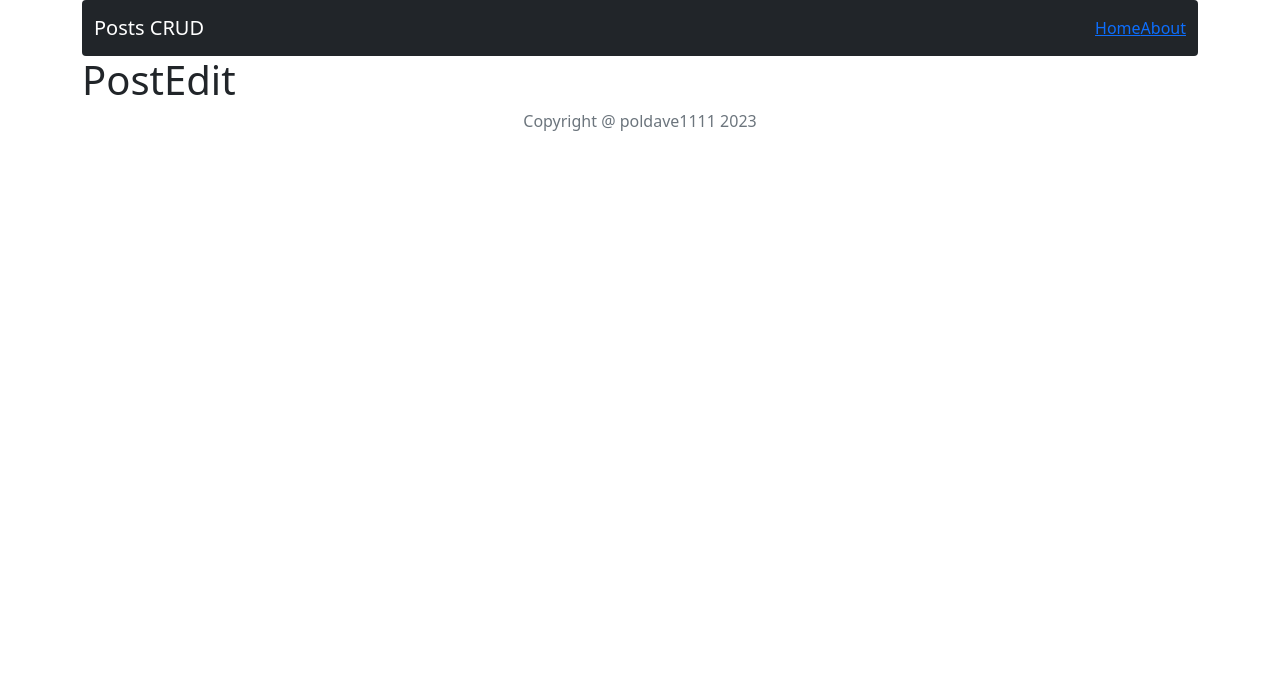
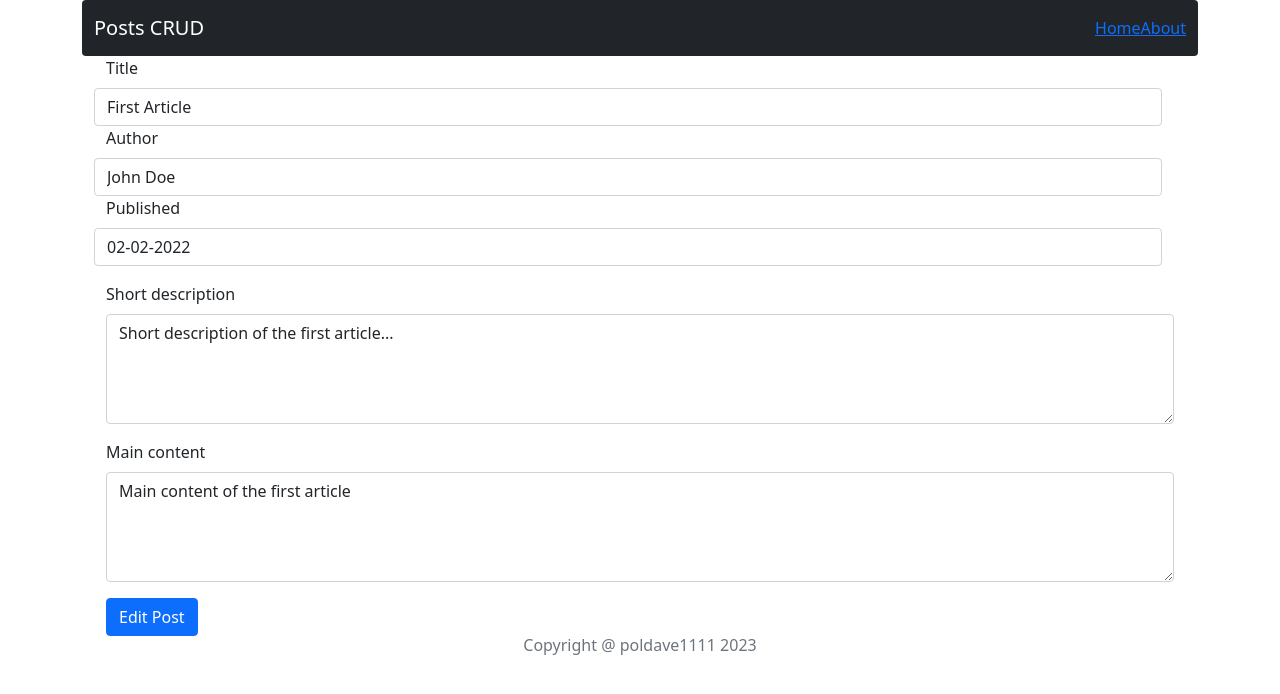
Before and after one commit to poldave111/crud-posts, a React (Create React App) app: page /post/edit/1 in a window 1280 px wide. Shown: the top 694 px of the page. Built offline with nearby package versions, Linux system fonts and the light colour scheme.

Commit message:
Add edit functionality

```diff
--- a/src/App.js
+++ b/src/App.js
@@ -4,7 +4,7 @@ import Post from './components/pages/Post/Post';
 import About from './components/pages/About/About';
 import NotFound from './components/pages/NotFound/NotFound';
 import PostAdd from './components/features/PostAdd/PostAdd';
-import PostEdit from './components/features/PostEdit/PostEdit';
+import EditPostForm from './components/pages/EditPostForm/EditPostForm';
 import Header from './components/views/Header/Header';
 import Container from 'react-bootstrap/Container';
 import Footer from './components/views/Footer/Footer';
@@ -18,7 +18,7 @@ function App() {
           <Route path="/" element={<Posts />} />
           <Route path="/post/:id" element={<Post />} />
           <Route path="/post/add" element={<PostAdd />} />
-          <Route path="/post/edit/:id" element={<PostEdit />} />
+          <Route path="/post/edit/:id" element={<EditPostForm />} />
           <Route path="/post/about" element={<About />} />
           <Route path="*" element={<NotFound />} />
         </Routes>
--- a/src/components/common/AddPostForm/AddPostForm.js
+++ /dev/null
@@ -1,83 +0,0 @@
-import React, {useState, useEffect} from 'react';
-import { Form, Container, Row, Col, Button } from 'react-bootstrap';
-import { useSelector, useDispatch} from "react-redux";
-import shortid from 'shortid';
-import { addPost } from '../../../redux/postsRedux';
-import { useNavigate } from 'react-router-dom';
-
-const AddPostForm = props => {
-    const dispatch = useDispatch();
-    const navigate = useNavigate();
-    // State to hold form data
-    const [formData, setFormData] = useState({
-        title: '',
-        author: '',
-        publishedDate: '',
-        shortDescription: '',
-        content: '',
-    });
-
-    const handleChange = (e) => {
-        // const key = e.target.name;
-        // const value = e.target.value;
-        const {name, value} = e.target;
-        setFormData({...formData, [name]: value });
-    }
-
-    useEffect(() => {
-        console.log(formData)
-    }
-    ,[formData]);
-
-    const handleSubmit = (e) => {
-        e.preventDefault();
-        console.log('target', e.target);
-        dispatch(addPost({...formData, id: shortid()}));
-        navigate("/");
-    }
-
-    return (
-        <Container>
-            <Form onSubmit={handleSubmit}>
-                {/* Single-line fields */}
-                <Row className="mb-3">
-                    <Form.Group as={Row} controlId="field1">
-                        <Form.Label>Title</Form.Label>
-                        <Form.Control type="text" placeholder="Enter title" name="title" onChange={handleChange} />
-                    </Form.Group>
-
-                    <Form.Group as={Row} controlId="field2">
-                        <Form.Label>Author</Form.Label>
-                        <Form.Control type="text" placeholder="Enter author" name="author" onChange={handleChange} />
-                    </Form.Group>
-
-                    <Form.Group as={Row} controlId="field3">
-                        <Form.Label>Published</Form.Label>
-                        <Form.Control type="text" placeholder="Enter date" name="publishedDate" onChange={handleChange} />
-                    </Form.Group>
-                </Row>
-
-                {/* Larger fields */}
-                <Row className="mb-3">
-                    <Form.Group as={Col} controlId="largerField1">
-                        <Form.Label>Short description</Form.Label>
-                        <Form.Control as="textarea" rows={4} placeholder="Leave a comment here" name="shortDescription" onChange={handleChange} />
-                    </Form.Group>
-                </Row>
-
-                <Row className="mb-3">
-                    <Form.Group as={Col} controlId="largerField2">
-                        <Form.Label>Main content</Form.Label>
-                        <Form.Control as="textarea" rows={4} placeholder="Leave a comment here" name="content" onChange={handleChange} />
-                    </Form.Group>
-                </Row>
-
-                <Button variant="primary" type="submit">
-                    Submit
-                </Button>
-            </Form>
-        </Container>
-    );
-}
-
-export default AddPostForm;
--- a/src/components/features/PostAdd/PostAdd.js
+++ b/src/components/features/PostAdd/PostAdd.js
@@ -1,5 +1,5 @@
 import React from 'react';
-import AddPostForm from '../../common/AddPostForm/AddPostForm';
+import AddPostForm from '../../pages/AddPostForm/AddPostForm';
 import { useSelector } from "react-redux";
 
 const PostAdd = props => {
--- /dev/null
+++ b/src/components/pages/AddPostForm/AddPostForm.js
@@ -0,0 +1,25 @@
+import React, {useState, useEffect} from 'react';
+import { useSelector, useDispatch} from "react-redux";
+import { Container } from 'react-bootstrap';
+import shortid from 'shortid';
+import PostForm from '../PostForm.js/PostForm';
+import { addPost } from '../../../redux/postsRedux';
+import { useNavigate } from 'react-router-dom';
+
+const AddPostForm = props => {
+    const dispatch = useDispatch();
+    const navigate = useNavigate();
+
+    const handleSubmit = formData => {
+        dispatch(addPost({...formData, id: shortid()}));
+        navigate("/");
+    }
+
+    return (
+        <Container>
+            <PostForm action={handleSubmit} actionButton={"Add Post"} />
+        </Container>
+    );
+}
+
+export default AddPostForm;
--- /dev/null
+++ b/src/components/pages/EditPostForm/EditPostForm.js
@@ -0,0 +1,35 @@
+import React, {useState, useEffect} from 'react';
+import { useSelector, useDispatch } from "react-redux";
+import { Container } from 'react-bootstrap';
+import shortid from 'shortid';
+import { useParams, Navigate } from 'react-router';
+import PostForm from '../PostForm.js/PostForm';
+import { addPost } from '../../../redux/postsRedux';
+import { useNavigate } from 'react-router-dom';
+import { getPostById } from '../../../redux/postsRedux';
+
+const EditPostForm = props => {
+    const { id } = useParams();
+    const postData = useSelector(state => getPostById(state, id));
+    console.log('editPostData', postData);
+    const dispatch = useDispatch();
+    const navigate = useNavigate();
+
+    if (!postData) {
+        return <Navigate to="/" />;
+    }
+
+
+    const handleSubmit = formData => {
+        dispatch(addPost({...formData, id: shortid()}));
+        navigate("/");
+    }
+
+    return (
+        <Container>
+            <PostForm action={handleSubmit} {...postData} actionButton={"Edit Post"}/>
+        </Container>
+    );
+}
+
+export default EditPostForm;
--- a/src/components/pages/Post/Post.js
+++ b/src/components/pages/Post/Post.js
@@ -3,6 +3,7 @@ import { useParams, Navigate } from 'react-router';
 import { useSelector, useDispatch } from "react-redux";
 import { getPostById } from "../../../redux/postsRedux";
 import { deleteCard } from '../../../redux/postsRedux';
+import { Link } from 'react-router-dom';
 import { Button, Container, Modal } from 'react-bootstrap';
 import styles from './Post.module.scss';
 import ModalPost from '../../common/Modal/Modal';
@@ -16,7 +17,6 @@ const Post = props => {
     const handleDeleteButton = () => {
         setShowModal(true);
         dispatch(deleteCard(id));
-
     }
 
     const handleCloseModal = () => {
@@ -46,7 +46,7 @@ const Post = props => {
             <div className={styles.titleSection}>
                 <div><h1>{postData.title}</h1></div>
                 <div>
-                    <Button variant="outline-info">Edit</Button>{' '}
+                    <Link key={props.id} to={`/post/edit/${id}`} ><Button variant="outline-info">Edit</Button>{' '}</Link>
                     <Button variant="outline-danger" onClick={handleDeleteButton}>Delete</Button>{' '}
                 </div>
             </div>
--- /dev/null
+++ b/src/components/pages/PostForm.js/PostForm.js
@@ -0,0 +1,84 @@
+import React, { useState } from 'react';
+import { useParams, Navigate } from 'react-router';
+import { useSelector, useDispatch } from "react-redux";
+import { getPostById } from "../../../redux/postsRedux";
+import { deleteCard } from '../../../redux/postsRedux';
+import { Form, Container, Row, Col, Button } from 'react-bootstrap';
+import ModalPost from '../../common/Modal/Modal';
+
+const PostForm = props => {
+
+
+    // const [formData, setFormData] = useState({
+    //     title: props.title || '',
+    //     author: props.author || '',
+    //     publishedDate: props.publishedDate || '',
+    //     shortDescription: props.shortDescription || '',
+    //     content: props.content || '',
+    // });
+    console.log('props title', props.title);
+    const [title, setTitle] = useState(props.title || '');
+    const [author, setAuthor] = useState(props.author || '');
+    const [publishedDate, setPublishedDate] = useState(props.publishedDate || '');
+    const [shortDescription, setShortDescription] = useState(props.shortDescription || '');
+    const [content, setContent] = useState(props.content || '');
+
+    console.log(title);
+    // const handleChange = (e) => {
+    //     // const key = e.target.name;
+    //     // const value = e.target.value;
+    //     const {name, value} = e.target;
+    //     setFormData({...formData, [name]: value });
+    // }
+
+    const handleSubmit = e => {
+        e.preventDefault();
+        props.action({ title, author, publishedDate, shortDescription, content });
+    };
+
+    return (
+        <Container>
+            <Form onSubmit={handleSubmit}>
+                {/* Single-line fields */}
+                <Row className="mb-3">
+                    <Form.Group as={Row} controlId="field1">
+                        <Form.Label>Title</Form.Label>
+                        <Form.Control type="text" placeholder="Enter title" name="title" value={title} onChange={e => setTitle(e.target.value)} />
+                    </Form.Group>
+
+                    <Form.Group as={Row} controlId="field2">
+                        <Form.Label>Author</Form.Label>
+                        <Form.Control type="text" placeholder="Enter author" name="author" value={author} onChange={e => setAuthor(e.target.value)} />
+                    </Form.Group>
+
+                    <Form.Group as={Row} controlId="field3">
+                        <Form.Label>Published</Form.Label>
+                        <Form.Control type="text" placeholder="Enter date" name="publishedDate" value={publishedDate} onChange={e => setPublishedDate(e.target.value)} />
+                    </Form.Group>
+                </Row>
+
+                {/* Larger fields */}
+                <Row className="mb-3">
+                    <Form.Group as={Col} controlId="largerField1">
+                        <Form.Label>Short description</Form.Label>
+                        <Form.Control as="textarea" rows={4} placeholder="Leave a comment here" name="shortDescription" value={shortDescription} onChange={e => setShortDescription(e.target.value)} />
+                    </Form.Group>
+                </Row>
+
+                <Row className="mb-3">
+                    <Form.Group as={Col} controlId="largerField2">
+                        <Form.Label>Main content</Form.Label>
+                        <Form.Control as="textarea" rows={4} placeholder="Leave a comment here" name="content" value={content} onChange={e => setContent(e.target.value)} />
+                    </Form.Group>
+                </Row>
+
+                <Button variant="primary" type="submit">
+                    {props.actionButton}
+                </Button>
+            </Form>
+        </Container>
+    );
+}
+
+
+export default PostForm;
```
